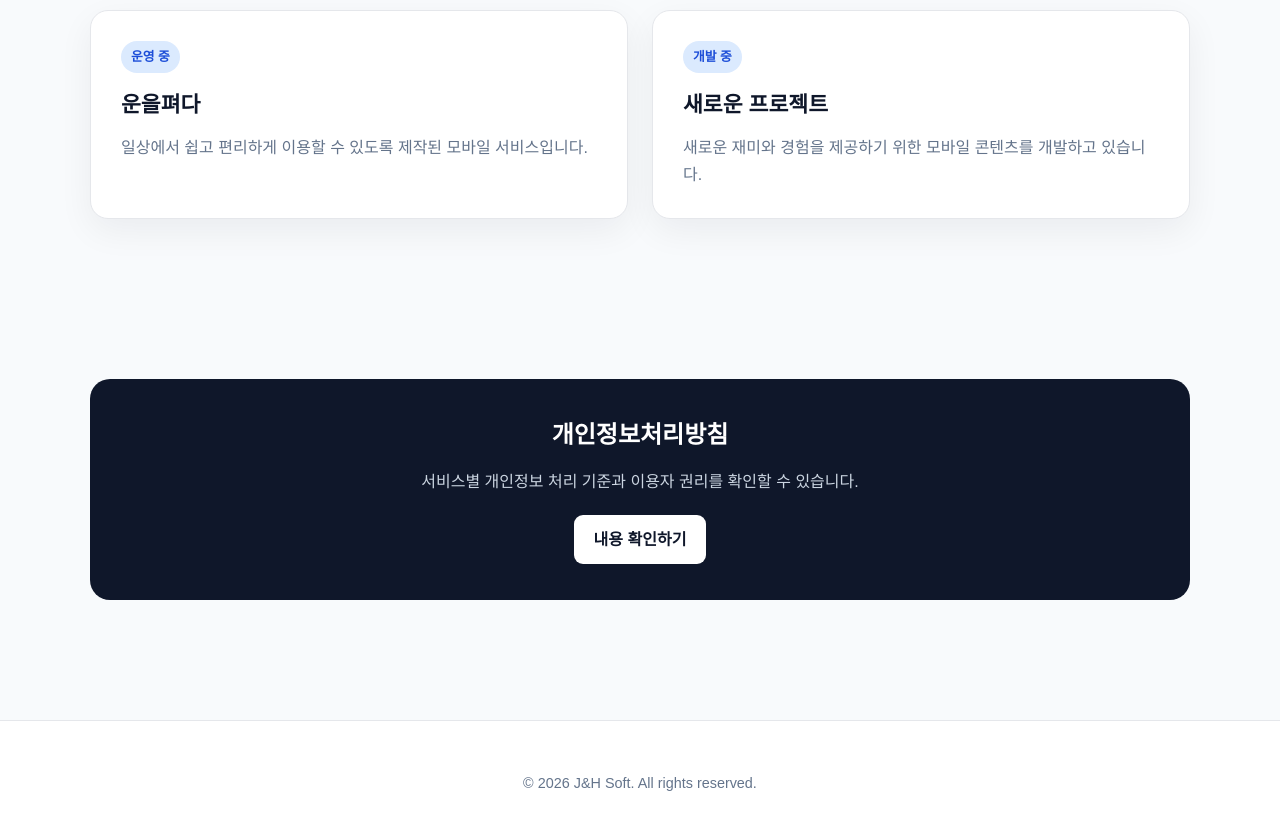
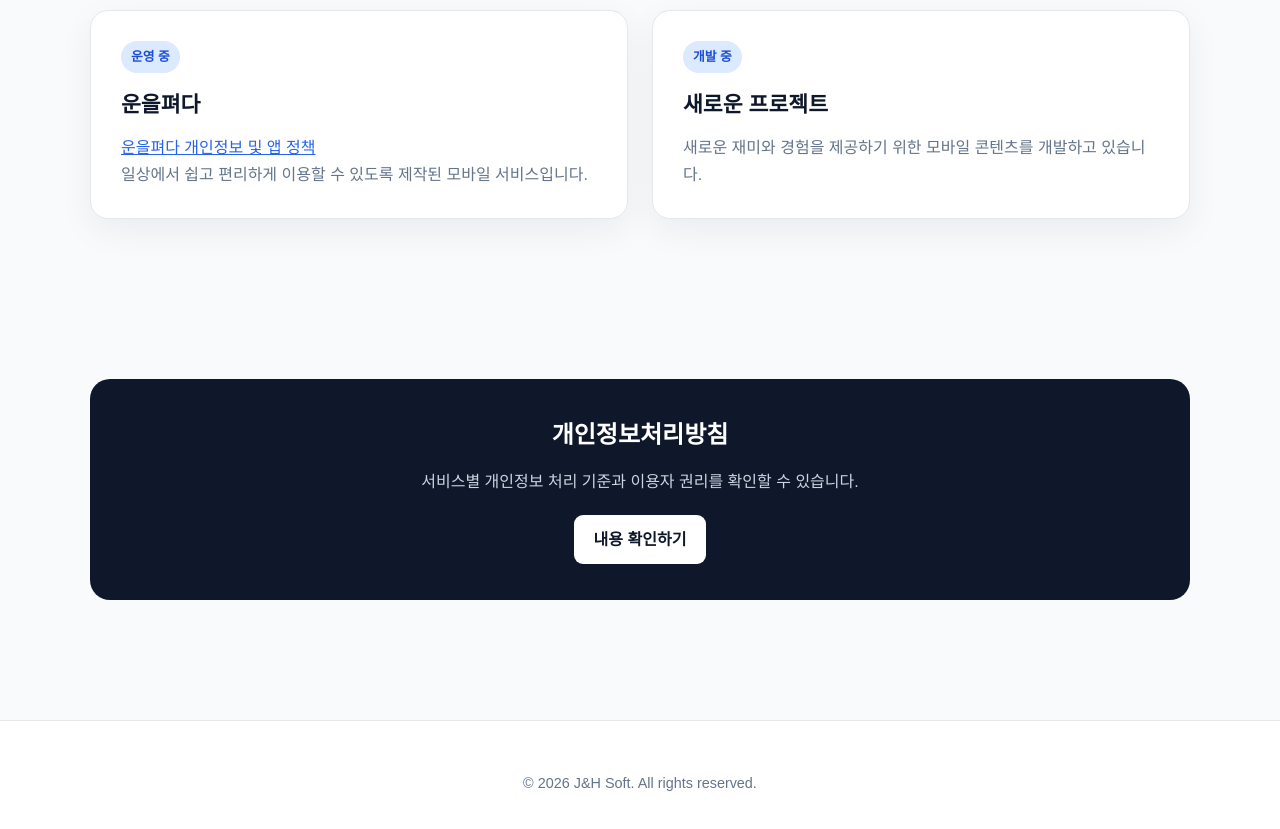
Before and after one commit to rosecrusian-collab/jnh-soft-site, a plain HTML site: page index.html in a window 1280 px wide. Shown: the part 1160-1989 px from the top of the page. Drawn offline with Linux system fonts and the light colour scheme.

Commit message:
Expose Uneulpyeoda policy from official app listing

```diff
--- a/index.html
+++ b/index.html
@@ -271,6 +271,7 @@
         <article class="card">
           <span class="card-label">운영 중</span>
           <h3>운을펴다</h3>
+          <p><a href="uneulpyeoda-privacy.html" style="color:#2563eb;text-decoration:underline">운을펴다 개인정보 및 앱 정책</a></p>
           <p>
             일상에서 쉽고 편리하게 이용할 수 있도록 제작된 모바일 서비스입니다.
           </p>
```
